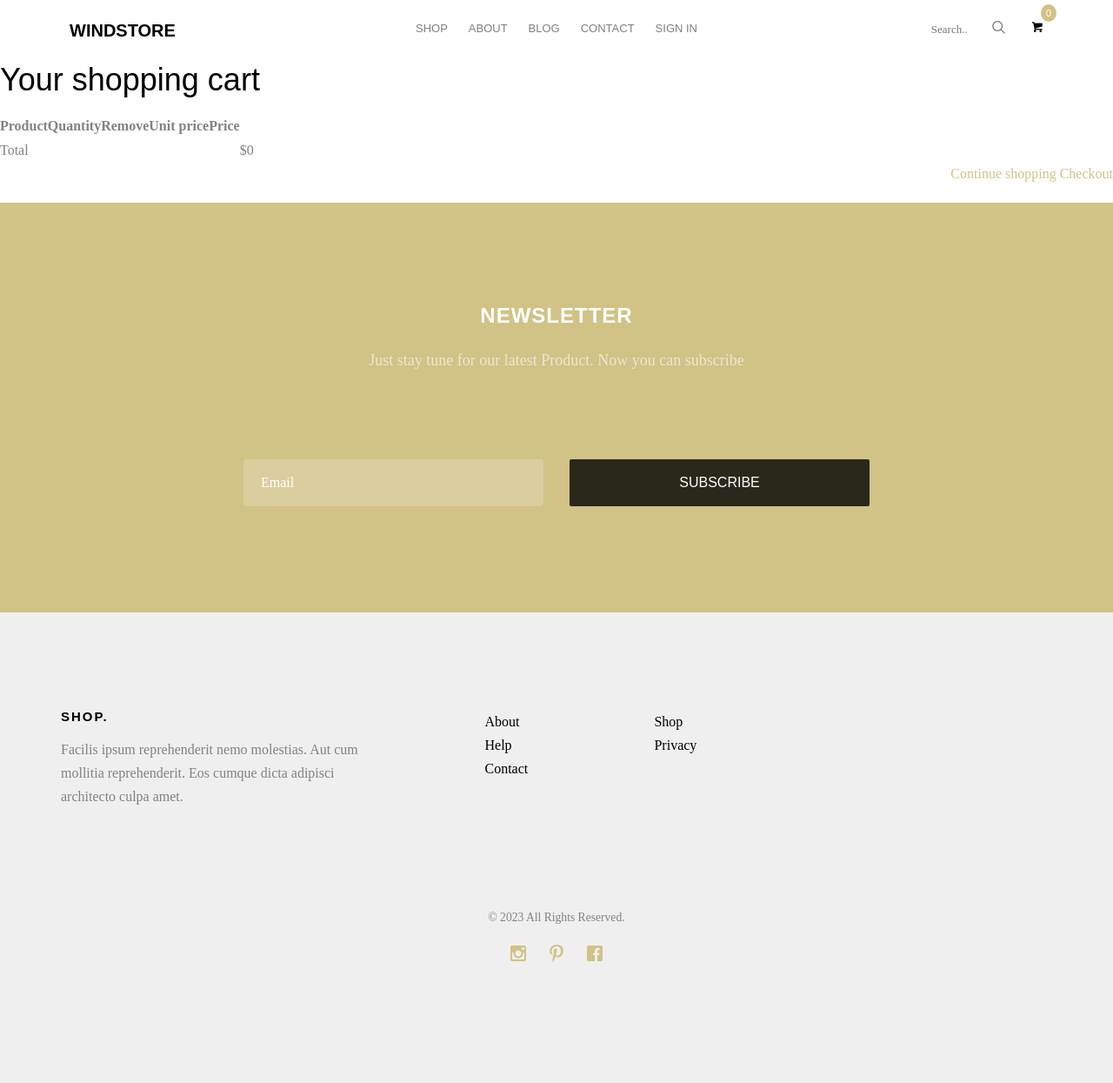
After one commit to PyChenka/wStore, a Django app: page /cart/ in a window 1280 px wide. The commit adds this page. Shown: the whole page at 87% size. Run offline with Django 4.2, Linux system fonts and the light colour scheme; some libraries are stand-ins or nearby versions; some web fonts are replaced.

Commit message:
add: views cart draft refactor: templates

```diff
--- a/windstore/cart/cart.py
+++ b/windstore/cart/cart.py
@@ -14,21 +14,18 @@ class Cart:
             self.session[CART_SESSION_ID] = {}
         self.cart = self.session.get(CART_SESSION_ID)
 
-    def add_to_cart(self, product, quantity=1, update_quantity=False):
-        """Добавляет товар в корзину или обновляет его количество"""
-        product_id = str(product.pk)
+    def add_to_cart(self, product: Product):
+        """Добавляет товар в корзину или обновляет его количество. Идентификация по слагу"""
+        product_id = product.slug
         if product_id not in self.cart:
             self.cart[product_id] = {'quantity': 0,
                                      'price': str(product.price)}
-        if update_quantity:
-            self.cart[product_id]['quantity'] = quantity
-        else:
-            self.cart[product_id]['quantity'] += quantity
+        self.cart[product_id]['quantity'] += 1
         self.save()
 
-    def remove_from_cart(self, product):
-        """Удаляет товар из корзины"""
-        product_id = str(product.pk)
+    def remove_from_cart(self, product: Product):
+        """Удаляет товар из корзины. Идентификация по слагу"""
+        product_id = product.slug
         if product_id in self.cart:
             del self.cart[product_id]
             self.save()
@@ -40,9 +37,9 @@ class Cart:
 
     def __iter__(self):
         """Перебирает элементы в корзине и получает товары из БД"""
-        products = Product.objects.filter(pk__in=self.cart.keys())
+        products = Product.objects.filter(slug__in=self.cart.keys())
         for product in products:
-            self.cart[str(product.pk)]['product'] = product
+            self.cart[product.slug]['product'] = product
 
         for prod in self.cart.values():
             prod['price'] = Decimal(prod['price'])
@@ -50,7 +47,7 @@ class Cart:
             yield prod
 
     def __len__(self):
-        """Подсчитывает все товары в корзине"""
+        """Подсчитывает количество товаров в корзине"""
         return sum(prod['quantity'] for prod in self.cart.values())
 
     def get_total_cart_price(self):
@@ -60,9 +57,9 @@ class Cart:
     def fix_cart(self):
         """Удаляет товар из корзины, если он был удален из БД"""
         products = self.cart.keys()
-        exist_in_db = (Product.objects.filter(pk_in=products, available=True)
-                       .values_list('pk', flat=True))
-        products_to_remove = set(products) - set(str(x) for x in exist_in_db)
+        exist_in_db = (Product.objects.filter(slug_in=products, available=True)
+                       .values_list('slug', flat=True))
+        products_to_remove = set(products) - set(slug for slug in exist_in_db)
         for prod in products_to_remove:
             del self.cart[prod]
         if products_to_remove:
--- /dev/null
+++ b/windstore/cart/urls.py
@@ -0,0 +1,11 @@
+from django.urls import path
+
+from .views import cart_view, cart_add, cart_remove
+
+app_name = 'cart'
+
+urlpatterns = [
+    path('', cart_view, name='index'),
+    path('add/<slug:slug>/', cart_add, name='add'),
+    path('remove/<slug:slug>/', cart_remove, name='remove'),
+    ]
--- a/windstore/cart/views.py
+++ b/windstore/cart/views.py
@@ -1,3 +1,25 @@
-from django.shortcuts import render
+from django.shortcuts import render, redirect
 
-# Create your views here.
+from cart.cart import Cart
+from shop.models import Product
+
+
+def cart_add(request, slug):
+    cart = Cart(request)
+    product = Product.objects.get(slug=slug)
+    cart.add_to_cart(product=product)
+    return redirect('cart:index')
+
+
+def cart_remove(request, slug):
+    cart = Cart(request)
+    product = Product.objects.get(slug=slug)
+    cart.remove_from_cart(product=product)
+    return redirect('cart:index')
+
+
+def cart_view(request):
+    cart = Cart(request)
+    template = 'cart.html'
+    context = {'subtitle': ' - Cart', 'cart': cart}
+    return render(request, template, context)
--- a/windstore/core/templatetags/users_filters.py
+++ b/windstore/core/templatetags/custom_filters.py
@@ -23,3 +23,9 @@ def addattrs(field, css):
             value = f'{value} {field.label.lower()}'
         attrs[key] = value
     return field.as_widget(attrs=attrs)
+
+
+@register.filter(name='count')
+def cart_count(cart):
+    """Подсчитывает количество товаров в корзине в сессии"""
+    return sum(cart[x]['quantity'] for x in cart)
--- /dev/null
+++ b/windstore/templates/cart.html
@@ -0,0 +1,40 @@
+{% extends "base.html" %}
+{% load static %}
+{% block content %}
+    <h1>Your shopping cart</h1>
+    <table class="cart">
+        <thead>
+        <tr>
+            <th>Product</th>
+            <th>Quantity</th>
+            <th>Remove</th>
+            <th>Unit price</th>
+            <th>Price</th>
+        </tr>
+        </thead>
+        <tbody>
+        {% for item in cart %}
+            {% with product=item.product %}
+                <tr>
+                    <td>
+                        <a href="{{ product.get_absolute_url }}">{{ product.title }}</a>
+                    </td>
+                    <td>{{ item.quantity }}</td>
+                    <td><a href="{% url 'cart:remove' slug=product.slug %}"><i class="icon-trash"></i></a></td>
+                    <td class="num">${{ item.price }}</td>
+                    <td class="num">${{ item.total_price }}</td>
+                </tr>
+            {% endwith %}
+        {% endfor %}
+        <tr class="total">
+            <td>Total</td>
+            <td colspan="4"></td>
+            <td class="num">${{ cart.get_total_cart_price }}</td>
+        </tr>
+        </tbody>
+    </table>
+    <p class="text-right">
+        <a href="{% url 'shop:index' %}" class="button light">Continue shopping</a>
+        <a href="#" class="button">Checkout</a>
+    </p>
+{% endblock %}
--- a/windstore/templates/contact.html
+++ b/windstore/templates/contact.html
@@ -1,6 +1,6 @@
 {% extends 'base.html' %}
 {% load static %}
-{% load users_filters %}
+{% load custom_filters %}
 {% block content %}
 	<header id="fh5co-header" class="fh5co-cover fh5co-cover-sm" role="banner" style="background-image: url({% static "images/img_bg_2.jpg" %});">
 		<div class="overlay"></div>
--- a/windstore/templates/includes/header.html
+++ b/windstore/templates/includes/header.html
@@ -1,5 +1,4 @@
-<!-- Верхние иконки и кнопки -->
-
+{% load custom_filters %}
 	<nav class="fh5co-nav" role="navigation">
 		<div class="container">
 			<div class="row">
@@ -34,7 +33,11 @@
 						    </div>
                             </form>
 						</li>
-						<li class="shopping-cart"><a href="#" class="cart"><span><small>0</small><i class="icon-shopping-cart"></i></span></a></li>
+						<li class="shopping-cart">
+                            <a href="{% url 'cart:index' %}" class="cart">
+                                <span><small>{{ request.session.cart|count }}</small><i class="icon-shopping-cart"></i></span>
+                            </a>
+                        </li>
 					</ul>
 				</div>
 			</div>
--- a/windstore/templates/includes/product_preview.html
+++ b/windstore/templates/includes/product_preview.html
@@ -3,7 +3,7 @@
 					<div class="product-grid" style="background-image: url({{ obj.images.first.image.url }});">
 						<div class="inner">
 							<p>
-                                <a href="single.html" class="icon"><i class="icon-shopping-cart"></i></a>
+                                <a href="{% url 'cart:add' slug=obj.slug %}" class="icon"><i class="icon-shopping-cart"></i></a>
 								<a href="{% url 'shop:single' slug=obj.slug %}" class="icon"><i class="icon-eye"></i></a>
 							</p>
 						</div>
--- a/windstore/templates/includes/users_form.html
+++ b/windstore/templates/includes/users_form.html
@@ -1,4 +1,4 @@
-{% load users_filters %}
+{% load custom_filters %}
 	<div id="fh5co-contact">
 		<div class="container">
 			<div class="row">
--- a/windstore/windstore/settings.py
+++ b/windstore/windstore/settings.py
@@ -53,7 +53,7 @@ TEMPLATES = [
                 'core.context_processors.menu.menu'
             ],
             'libraries':{
-                'users_filters': 'core.templatetags.users_filters',
+                'custom_filters': 'core.templatetags.custom_filters',
             }
         },
     },
--- a/windstore/windstore/urls.py
+++ b/windstore/windstore/urls.py
@@ -11,6 +11,7 @@ urlpatterns = [
     path('auth/', include('django.contrib.auth.urls')),
     path('', MainPage.as_view(), name='main'),
     path('shop/', include('shop.urls', namespace='shop')),
+    path('cart/', include('cart.urls', namespace='cart')),
     path('blog/', include('blog.urls', namespace='blog')),
     path('about/', views.about, name='about'),
     path('contact/', include('contact.urls', namespace='contact')),
```
